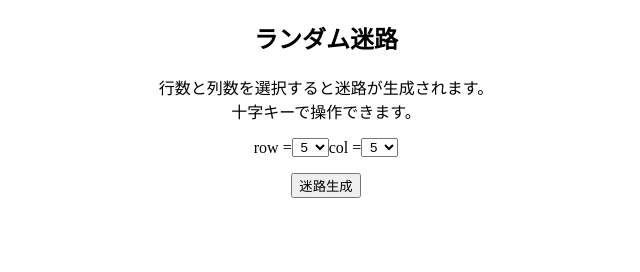
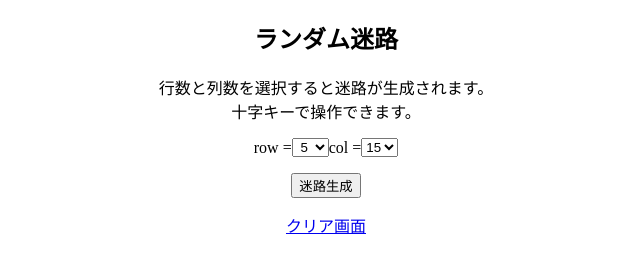
Before and after one commit to szk-ayami/randomMaze, a plain HTML site: page index.html in a window 1280 px wide. Shown: the whole page, without its empty margins (314-954 px from the left). Drawn offline with Linux system fonts and the light colour scheme.

Commit message:
Update index.html

```diff
--- a/index.html
+++ b/index.html
@@ -29,7 +29,7 @@
     <!-- <input id="inputCol"> -->
     <p>col = </p>
     <select name="col" id="inputCol">
-      <option value="5">5</option>
+      <!-- <option value="5">5</option> -->
       <option value="15">15</option>
       <option value="25">25</option>
       <option value="35">35</option>
@@ -45,21 +45,7 @@
     <button id="generateMaze" type="button">迷路生成</button>
   </div>
 
-  <!-- <div id="output"></div> -->
-
-  <!-- <div id="crossKey">
-    <div id="upKey">
-      <button class="key" id="up" type="button" value="up">↑</button>
-    </div>
-    <div id="rightLeftKey">
-      <button class="key" id="left" type="button" value="left">←</button>
-      <button class="key" id="right" type="button" value="right">→</button>
-    </div>
-    <div id="downKey">
-      <button class="key" id="down" type="button" value="down">↓</button>
-    </div>
-  </div>
-</body> -->
+<a href="clear.html">クリア画面</a>
 
 <script type="text/javascript" src="script.js"></script>
 
```
